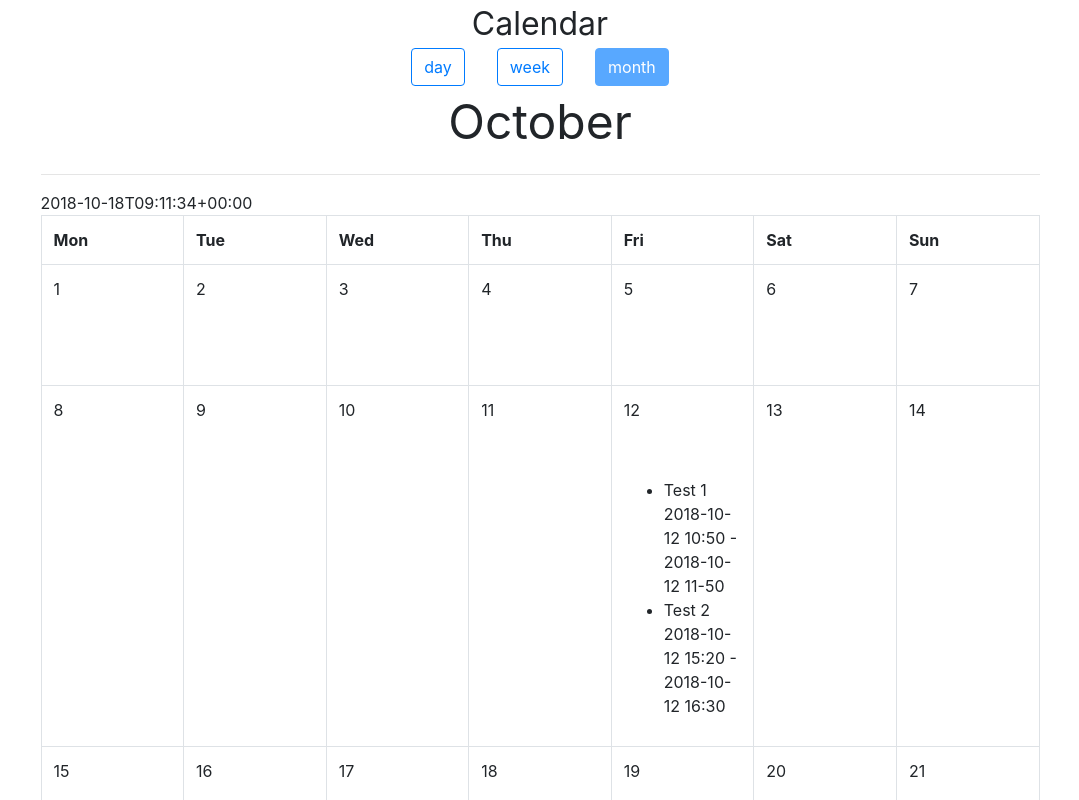
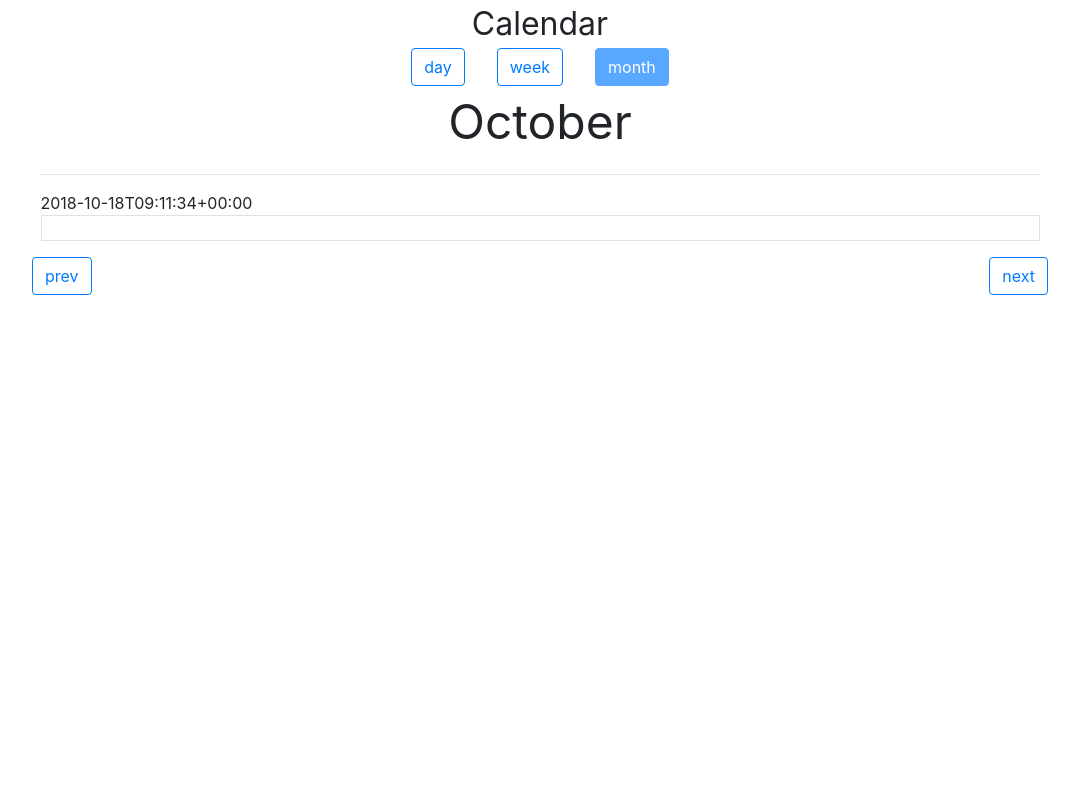
Before and after one commit to kradavar/Google-Calendar, a React (Create React App) app: page / in a window 1280 px wide. Shown: the top 800 px of the page, without its empty margins (100-1179 px from the left). Built offline with nearby package versions, Linux system fonts and the light colour scheme.

Commit message:
Commit for fixing modal problem

```diff
--- a/src/Styles/Modal.css
+++ b/src/Styles/Modal.css
@@ -0,0 +1,20 @@
+.modal {
+  position: fixed;
+  top: 0;
+  left: 0;
+  width: 100%;
+  height: 100%;
+  background: rgba(0, 0, 0, 0.6);
+
+  display: block;
+}
+
+.modal-main {
+  position: fixed;
+  background: white;
+  width: 80%;
+  height: auto;
+  top: 50%;
+  left: 50%;
+  transform: translate(-50%, -50%);
+}
--- a/src/View/ModalWindow.js
+++ b/src/View/ModalWindow.js
@@ -1,16 +1,32 @@
 import React from "react";
 
-export default function ModalWindow(props) {
-  const showHideClassName = props.show
+import { connect } from "react-redux";
+import { addEvent } from "../Model/actions/actions.js";
+import "../Styles/Modal.css";
+
+function ModalWindow(props) {
+  const showHideClassName = props.showModal
     ? "modal display-block"
     : "modal display-none";
+  return (
+    <div className="modal">
+      <section className="modal-main">
+        <button
+          onClick={e => {
+            e.preventDefault();
+            const name = prompt("Name: ");
+            const end = props.renderedDate.clone().add(1, "hour");
+            const start = props.renderedDate.clone();
 
-  return (
-    <div className={showHideClassName}>
-      <section className="modal-main">
-        {props.event}
+            props.dispatch(addEvent(name, start, end));
+          }}
+        >
+          create
+        </button>
         <button onClick={props.handleClose}>close</button>
       </section>
     </div>
   );
 }
+
+export default connect()(ModalWindow);
--- a/src/View/Table-components/Day.js
+++ b/src/View/Table-components/Day.js
@@ -1,49 +1,84 @@
-import React from "react";
+import React, { Component } from "react";
 import CellHeader from "./Cells/CellHeader.js";
 import "../../Styles/Cell.css";
 import RenderedEvents from "../../Model/containers/RenderedEvents.js";
-import { connect } from "react-redux";
-import { addEvent } from "../../Model/actions/actions.js";
+import ModalWindow from "../ModalWindow.js";
 
-function Day(props) {
-  let day = <td />;
+export default class Day extends Component {
+  constructor(props) {
+    super(props);
 
-  if (props.view === "month") {
-    day = (
+    console.warn("constructor", { self: this });
+
+    this.state = {
+      showModal: false,
+
+      showModalV2: false
+    };
+    //this.showModal = this.showModal.bind(this);
+    //this.hideModal = this.hideModal.bind(this);
+  }
+
+  showModal = event => {
+    console.warn("showModal", { self: this, event });
+
+    this.setState({
+      showModalV2: true
+    });
+  };
+
+  hideModal = e => {
+    console.warn("hideModal", { self: this, e });
+
+    this.setState({
+      showModalV2: false,
+      test: "test"
+    });
+
+    e.preventDefault();
+  };
+
+  createDayCell() {
+    if (this.props.view === "month") {
+      console.warn("createDayCell", { state: this.state });
+
+      return (
         <td
           className="cell day-cell"
-        onClick={e => {
-          e.preventDefault();
-          const name = prompt("Name: ");
-          const end = props.renderedDate.clone().add(1, "hour");
-          const start = props.renderedDate.clone();
+          onClick={() => this.setState({ showModalV2: true })}
+        >
+          {this.state.showModalV2 && (
+            <ModalWindow
+              renderedDate={this.props.renderedDate}
+              handleClose={() => this.setState({ showModalV2: false })}
+            />
+          )}
 
-          props.dispatch(addEvent(name, start, end));
-        }}
-      >
-        <CellHeader headerInfo={props.renderedDate.date()} />
-        <RenderedEvents date={props.renderedDate} view={props.view} />
+          <CellHeader headerInfo={this.props.renderedDate.date()} />
+          <RenderedEvents
+            date={this.props.renderedDate}
+            view={this.props.view}
+          />
         </td>
       );
     } else {
       const hours = [];
 
       for (let hour = 0; hour < 24; hour++) {
-      //debugger;
         hours.push(
           <tr>
             <td className="hour-cell">
               <CellHeader headerInfo={hour} />
               <RenderedEvents
-              date={props.renderedDate}
-              view={props.view}
+                date={this.props.renderedDate}
+                view={this.props.view}
                 hour={hour}
               />
             </td>
           </tr>
         );
       }
-    day = (
+      return (
         <td className="cell-with-hour">
           <table className="hour-table">
             <tbody>{hours}</tbody>
@@ -51,8 +86,23 @@ function Day(props) {
         </td>
       );
     }
-
-  return day;
   }
 
-export default connect()(Day);
+  render() {
+    console.warn("render", { state: this.state });
+
+    return (
+      <td
+        className="cell day-cell"
+        onClick={() => this.setState({ showModalV2: true })}
+      >
+        {this.state.showModalV2 && (
+          <ModalWindow
+            renderedDate={this.props.renderedDate}
+            handleClose={() => this.setState({ showModalV2: false })}
+          />
+        )}
+      </td>
+    );
+  }
+}
--- a/src/View/Table-components/Month.js
+++ b/src/View/Table-components/Month.js
@@ -1,6 +1,5 @@
 import React from "react";
 import Week from "./Week";
-import TableHeader from "./TableHeader";
 import "../../Styles/Cell.css";
 
 export default function Month(props) {
@@ -34,12 +33,7 @@ export default function Month(props) {
 
   return (
     <tbody>
-      <TableHeader
-        view={props.view}
-        renderedDay={props.renderedDate.format("ddd")}
-        day={props.renderedDate.date()}
-      />
-      {renderMonth()}
+      <Week renderedDate={props.renderedDate.clone()} view={props.view} />
     </tbody>
   );
 }
--- a/src/View/Table-components/TableHeader.js
+++ /dev/null
@@ -1,28 +0,0 @@
-import React from "react";
-
-export default function TableHeader({ view, renderedDay, day }) {
-  const isDayView = view === "day";
-  let headers;
-  if (isDayView) {
-    headers = (
-      <tr className="header">
-        <th scope="col">
-          {renderedDay},{day}
-        </th>
-      </tr>
-    );
-  } else {
-    headers = (
-      <tr className="header">
-        <th scope="col">Mon</th>
-        <th scope="col">Tue</th>
-        <th scope="col">Wed</th>
-        <th scope="col">Thu</th>
-        <th scope="col">Fri</th>
-        <th scope="col">Sat</th>
-        <th scope="col">Sun</th>
-      </tr>
-    );
-  }
-  return headers;
-}
--- a/src/View/Table-components/Week.js
+++ b/src/View/Table-components/Week.js
@@ -25,9 +25,7 @@ export default function Week(props) {
           key={date.format()}
         />
       );
-      days.push(
-        <Day view={props.view} renderedDate={date} key={date.format()} />
-      );
+      days.push();
     }
 
     return days;
@@ -37,7 +35,11 @@ export default function Week(props) {
   //debugger;
   switch (props.view) {
     case "month":
-      return <tr>{days}</tr>;
+      return (
+        <tr>
+          <Day view={props.view} renderedDate={moment(props.renderedDate)} />
+        </tr>
+      );
     case "week":
       return (
         <tbody>
```
Lines whose indentation alone changed are shown as unchanged.
